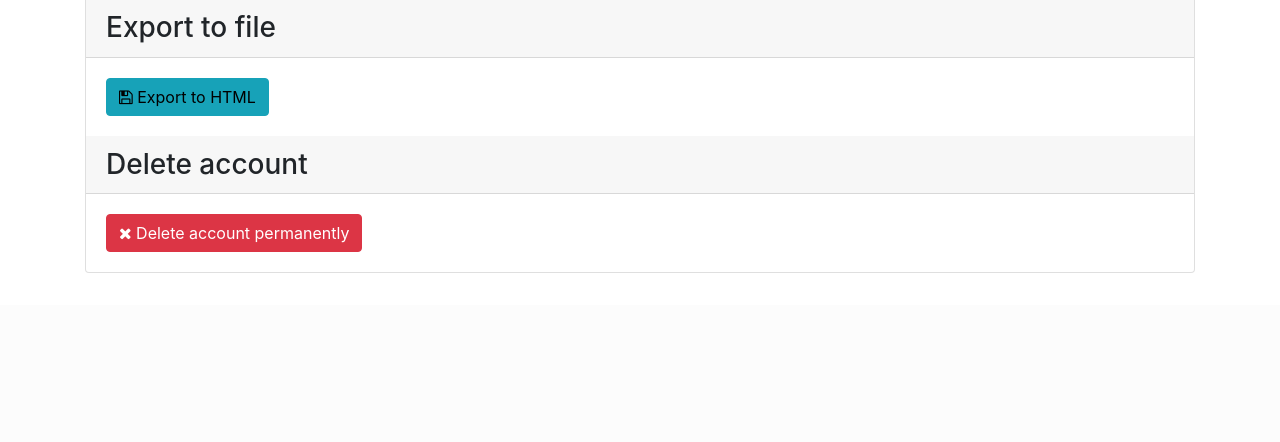
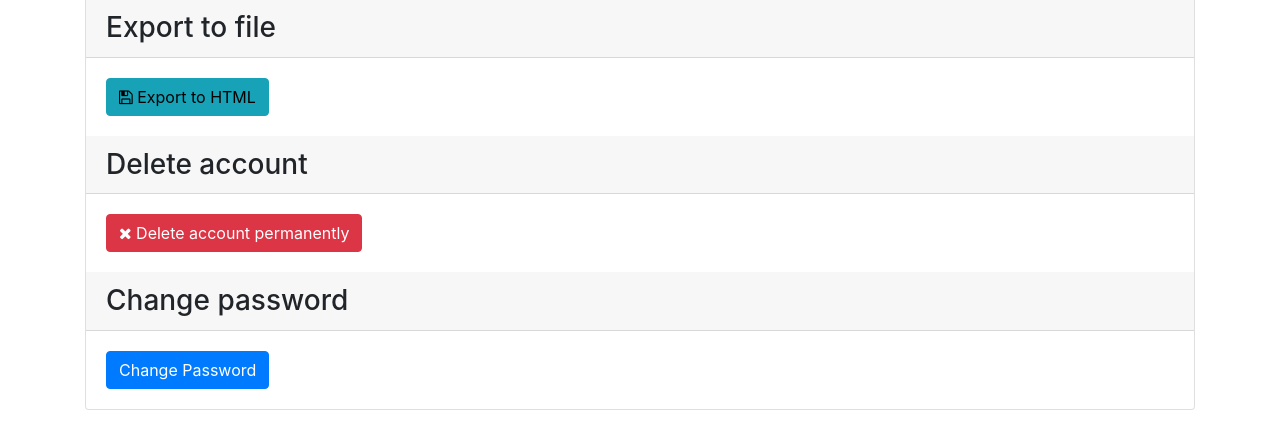
Before and after one commit to TsimpDim/3RStore, a Flask app: page /options in a window 1280 px wide. Shown: the part 1008-1450 px from the top of the page. Before the commit the page ends 1281 px from the top, so only its background shows below. Run offline with Flask 2, Linux system fonts and the light colour scheme; the visitor is signed in with stand-in values (Sample User, id 1); data that the repository does not hold is empty; parts of the project's set-up code (start-up, migrations or seed data) failed here and were passed over; some libraries are stand-ins or nearby versions.

Commit message:
Added option for pass change

```diff
--- a/_3RStore/templates/options.html
+++ b/_3RStore/templates/options.html
@@ -184,6 +184,12 @@
             </div>
         </div>
     </div>
+
+    <!-- Change password -->
+    <h3 class="card-header">Change password</h3>
+    <div class="card-body d-flex flex-row flex-wrap align-content-center justify-content-between align-items-start" id="del_acc">
+        <a class="btn btn-primary" href="/chpass">Change Password</a>
+    </div>
 </div>
 
 {% endblock %}
```
Lines whose indentation alone changed are shown as unchanged.
